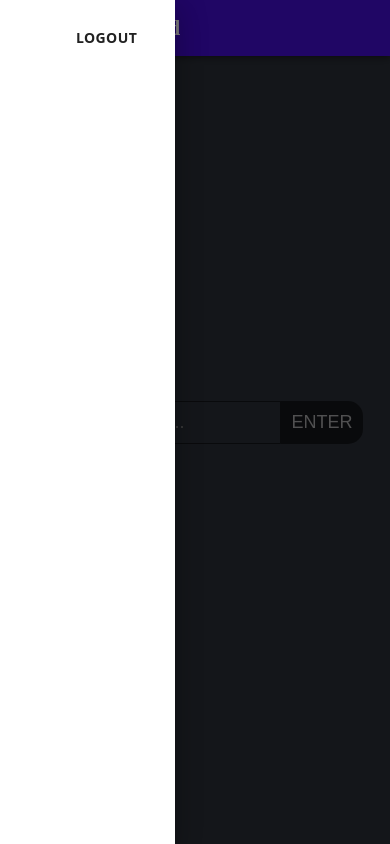
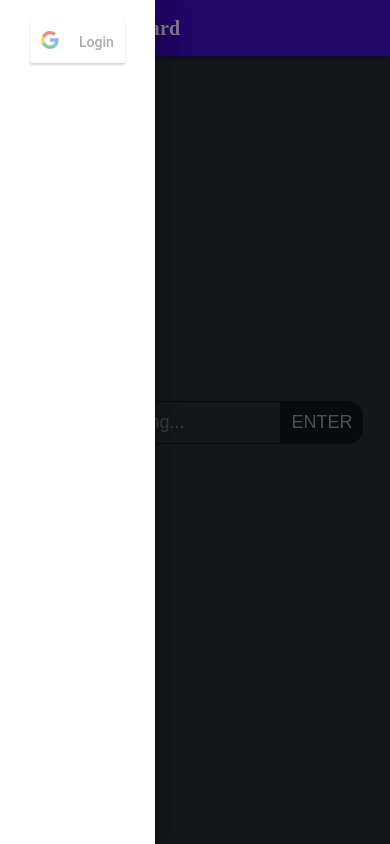
Before and after one commit to Hvinder/react-bulletin-board, a React (Create React App) app: page / in a window 390 px wide. Both pictures are taken after a click on the button "menu". Built offline with nearby package versions, Linux system fonts and the light colour scheme; a web font is replaced by a local one.

Commit message:
Removed node ref

```diff
--- a/src/App.js
+++ b/src/App.js
@@ -12,8 +12,6 @@ const App = () => {
     JSON.parse(localStorage.getItem('items')) || []
   );
   const [profile, setProfile] = useState({});
-
-  const nodeRef = React.useRef(null);
 
   useEffect(() => {
     localStorage.setItem('items', JSON.stringify(items));
@@ -33,7 +31,6 @@ const App = () => {
         item,
         color: randomColor({ luminosity: 'light' }),
         defaultPos: { x: 100, y: 0 },
-        onTop: false,
       };
       setItems((items) => [...items, newItem]);
       setItem('');
@@ -79,12 +76,10 @@ const App = () => {
               onStop={(e, data) => {
                 updatePos(data, index);
               }}
-              nodeRef={nodeRef}
             >
               <div
                 style={{ backgroundColor: item.color }}
                 className="box"
-                ref={nodeRef}
               >
                 {`${item.item}`}
                 <button
--- a/src/components/header/Header.js
+++ b/src/components/header/Header.js
@@ -38,8 +38,6 @@ const Header = (props) => {
       )}
     </div>
   );
-
-  // ---------------------------
 
   const [state, setState] = useState({
     mobileView: false,
@@ -94,11 +92,6 @@ const Header = (props) => {
       <Toolbar className={toolbar}>
         {AppLogo}
         {profileStatus}
-        {/* <div>
-          <Button color="inherit" className={menuButton}>
-            Logout
-          </Button>
-        </div> */}
       </Toolbar>
     );
   };
@@ -128,11 +121,7 @@ const Header = (props) => {
             onClose: handleDrawerClose,
           }}
         >
-          <div className={drawerContainer}>
-            <Button color="inherit" className={menuButton}>
-              Logout
-            </Button>
-          </div>
+          <div className={drawerContainer}>{profileStatus}</div>
         </Drawer>
         <div>{AppLogo}</div>
       </Toolbar>
@@ -152,8 +141,6 @@ const Header = (props) => {
       </AppBar>
     </header>
   );
-  // ---------------------------
-  //   return profileStatus;
 };
 
 export default Header;
```
Also changed, not shown: 1 other file (tests, documents, lock files or other folders).
